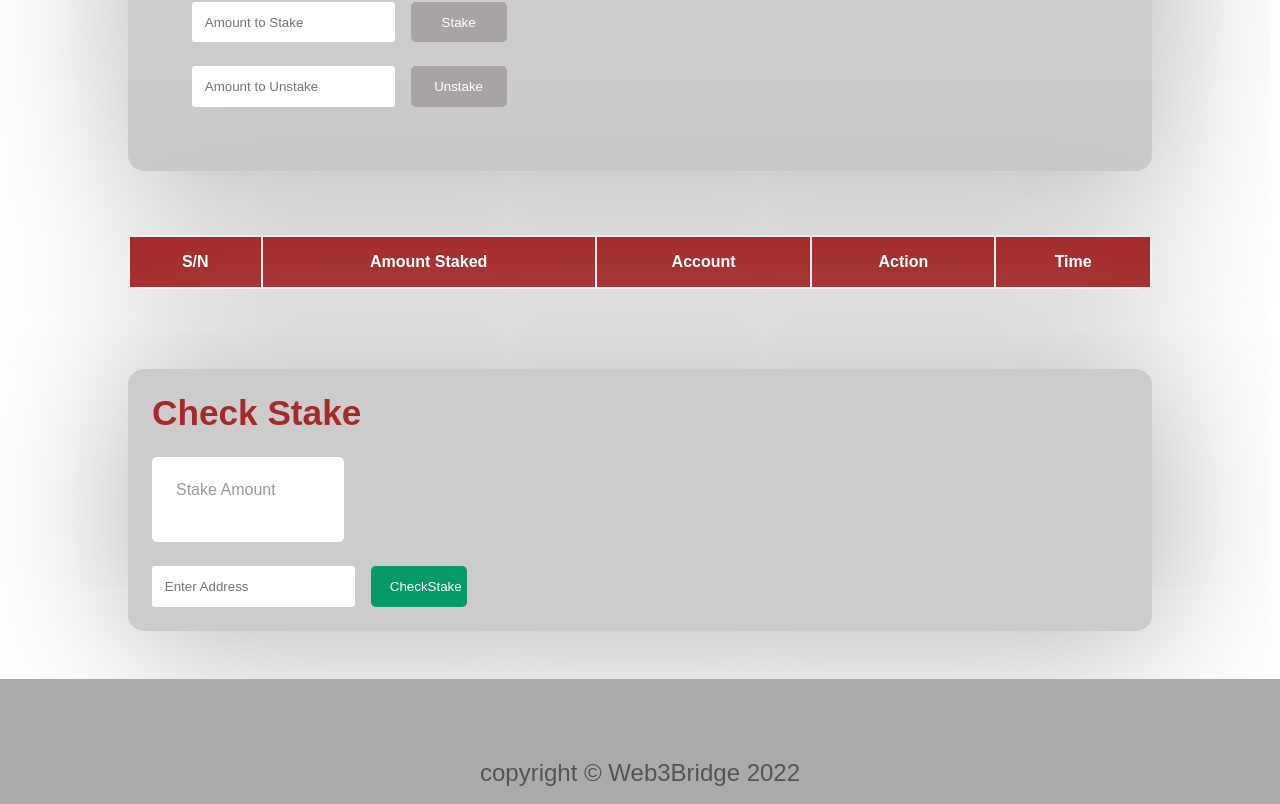
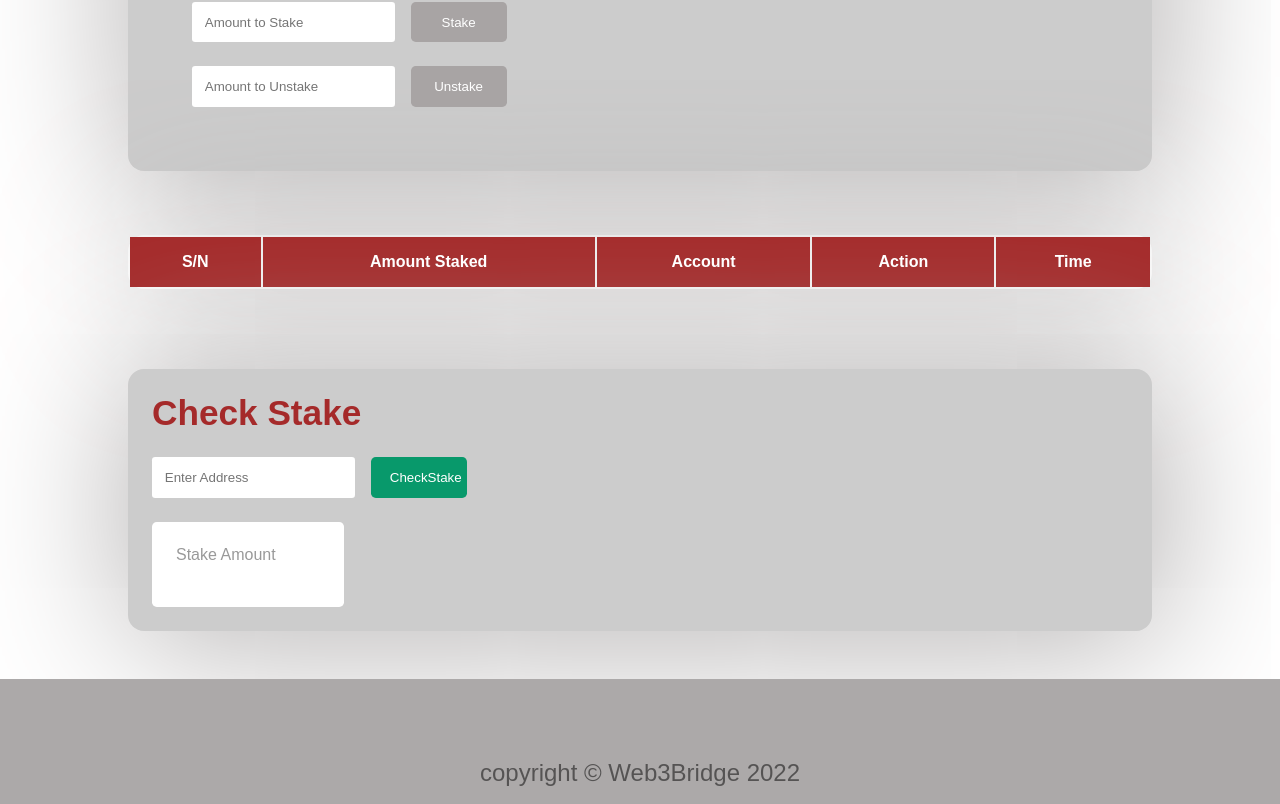
Before and after one commit to jebitok-dev/web3integration, a React (Create React App) app: page / in a window 1280 px wide. Shown: the part 429-1233 px from the top of the page. Built offline with nearby package versions, Linux system fonts and the light colour scheme.

Commit message:
Add Changes to App & MyStake Files

```diff
--- a/src/Components/CheckStake/CheckStake.js
+++ b/src/Components/CheckStake/CheckStake.js
@@ -3,17 +3,16 @@ import Card from "./Card/Card";
 import Styles from "./CheckStake.module.css";
 import clsx from "clsx";
 
-export default function CheckStake({CheckStake, onClickCheckStake, stakeAmount}) {
+export default function CheckStake({
+  CheckStake,
+  onClickCheckStake,
+  stakeAmount,
+}) {
   return (
     <div className={Styles.root}>
       <h2 className={Styles.heading}>Check Stake</h2>
 
       <div className={Styles.stake_body}>
-
-      <div className={Styles.card_container}>
-          <Card cardKey='Stake Amount' cardValue={stakeAmount} />
-        </div>
-
         <form onSubmit={onClickCheckStake} className={Styles.form}>
           <input
             type='number'
@@ -32,6 +31,9 @@ export default function CheckStake({CheckStake, onClickCheckStake, stakeAmount})
             CheckStake
           </button>
         </form>
+        <div className={Styles.card_container}>
+          <Card cardKey='Stake Amount' cardValue={stakeAmount} />
+        </div>
       </div>
     </div>
   );
--- a/src/Components/CheckStake/CheckStake.module.css
+++ b/src/Components/CheckStake/CheckStake.module.css
@@ -18,7 +18,8 @@
 }
 
 .form {
-  margin-top: 1.5rem;
+  /* margin-top: 1.5rem; */
+  margin-bottom: 1.5rem;
 }
 
 .input {
```
